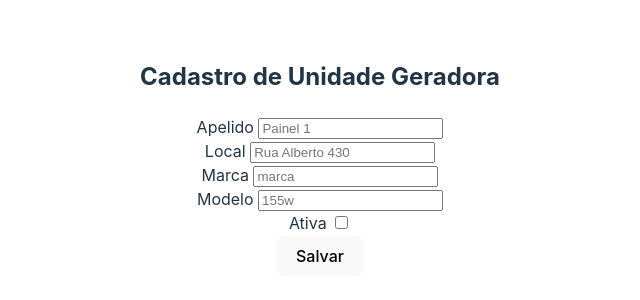
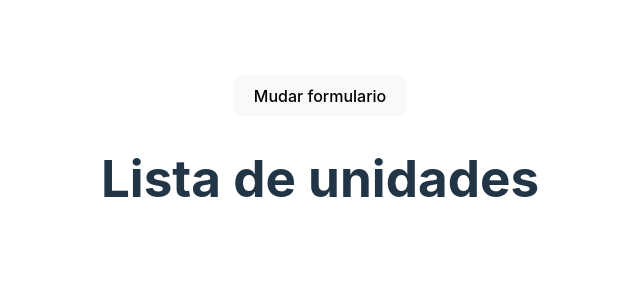
Before and after one commit to FullStack-Itaguacu/react-solarenergy, a React (Vite) app: page /unidade-geradora in a window 1280 px wide. Shown: the part 242-542 px from the top of the page, without its empty margins (320-960 px from the left). Built offline with nearby package versions, Linux system fonts and the light colour scheme.

Commit message:
🆕️ feature : add  renderizado condicional na rota /unidade-geradora assim como botao para testes

```diff
--- a/src/pages/unidade-geradora/UnidadeGeradora.jsx
+++ b/src/pages/unidade-geradora/UnidadeGeradora.jsx
@@ -1,9 +1,26 @@
 import { CadastroUnidade } from "../../components/cadastroUnidade/Cadastro";
+import { useState } from "react";
 
 export const UnidadeGeradora = () => {
+  const [renderizarCadastroUnidade, setRenderizarCadastroUnidade] =
+    useState(false);
+
   return (
     <>
-    <CadastroUnidade/>
+      {/* este button e apenas para testes e debera ser eliminado quando este pronto o menu lateral */}
+      <button
+        onClick={() => setRenderizarCadastroUnidade(!renderizarCadastroUnidade)}
+      >
+        Mudar formulario{" "}
+      </button>
+      {renderizarCadastroUnidade ? (
+        <CadastroUnidade />
+      ) : (
+        <>
+          <h1>Lista de unidades</h1>
+          {/* Este codigo debe ser substituido pelo componente de lista de unidades  */}
+        </>
+      )}{" "}
     </>
-  )
+  );
 };
```
